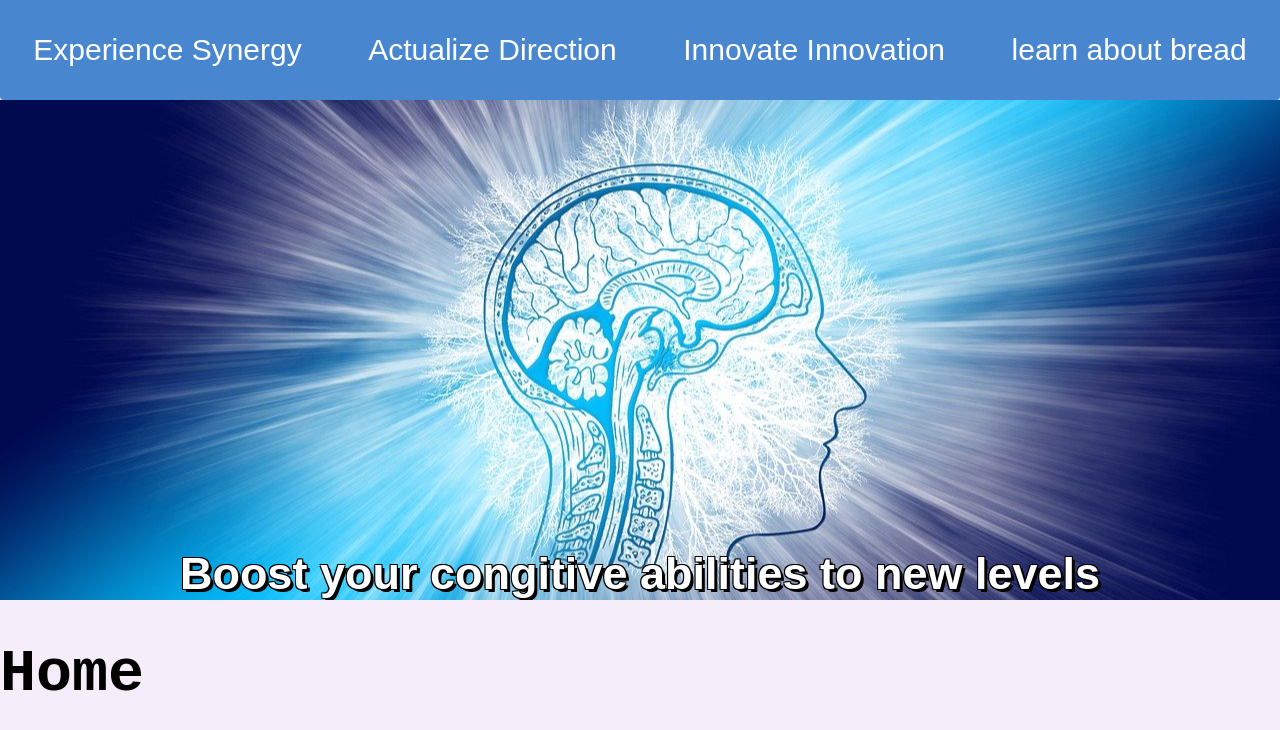
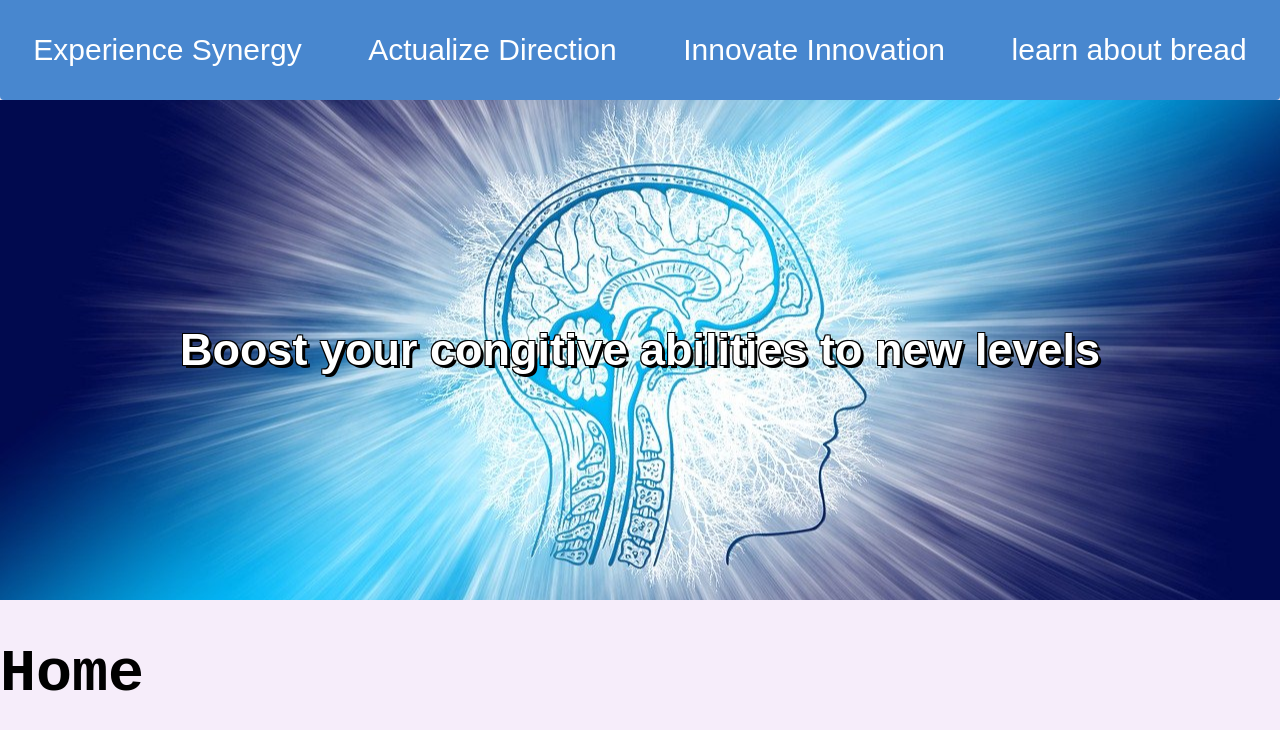
Before and after one commit to Cthulhuhub/galaxy-brain-initiative, a Vue app: page / in a window 1280 px wide. Shown: the top 730 px of the page. Built offline with nearby package versions, Linux system fonts and the light colour scheme; a web font is replaced by a local one.

Commit message:
Fixed some spacing, minor adjustments to css

```diff
--- a/src/views/Home.vue
+++ b/src/views/Home.vue
@@ -26,8 +26,8 @@ export default {
     name: "Home",
     setup() {
         const state = reactive({
-        currentSlide: 0,
-        interval: ''
+            currentSlide: 0,
+            interval: ''
         })
 
         onMounted(() => {
@@ -41,11 +41,11 @@ export default {
         })
 
         onUnmounted(() => {
-        clearInterval(state.interval)
+            clearInterval(state.interval)
         })
 
         return {
-        state
+            state
         }
     }
 }
@@ -87,6 +87,7 @@ export default {
 .slide-enter-active,
 .slide-leave-active {
     transition: all 2s ease;
+    opacity: 100;
 }
 
 .slide-enter-from {
@@ -103,7 +104,7 @@ export default {
     font-family: 'Montserrat Subrayada', sans-serif;
     display: flex;
     justify-content: center;
-    align-items: flex-end;
+    align-items: center;
     height: 100%;
     color: white;
     text-shadow: 3px 3px 0 #000,
```
